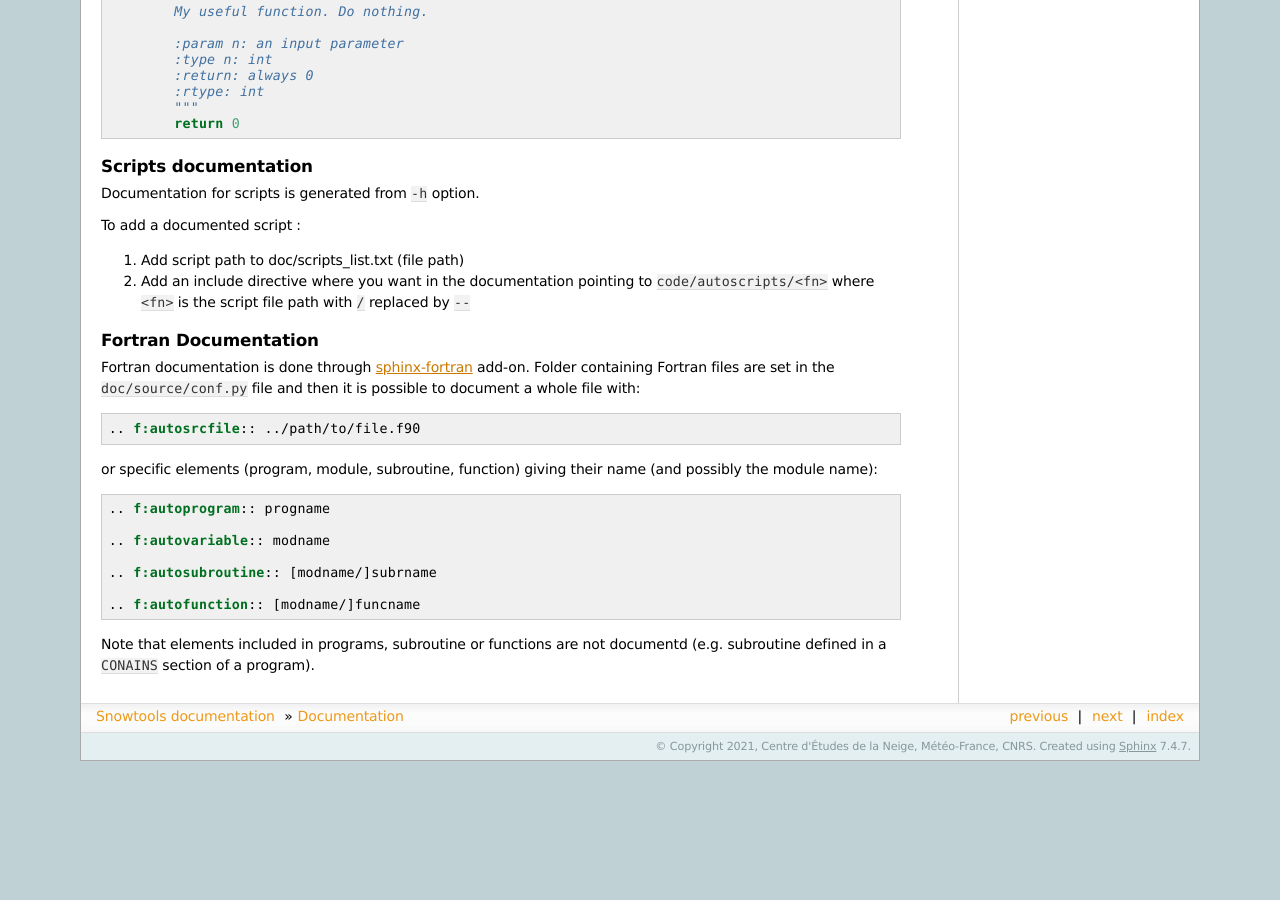
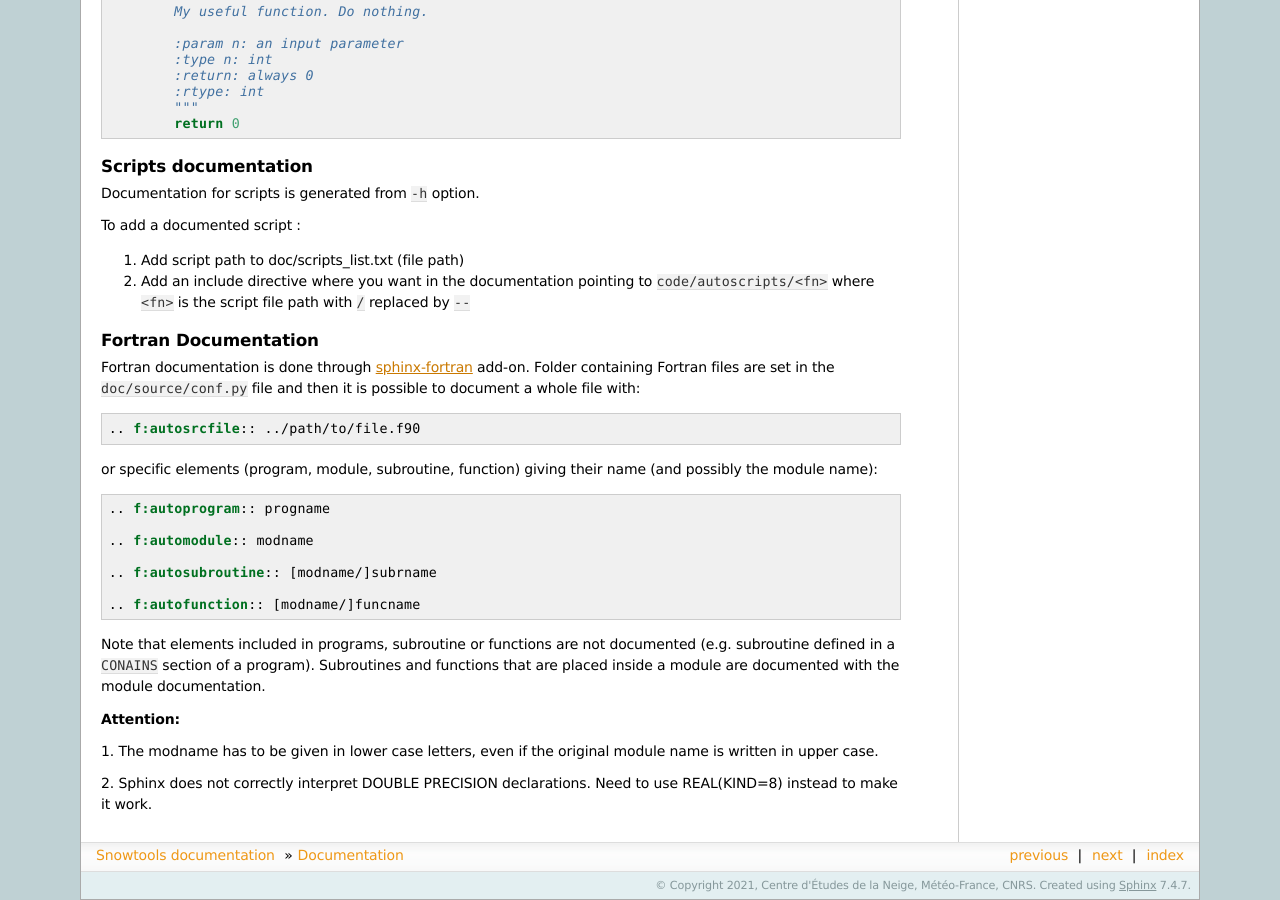
Before and after one commit to UMR-CNRM/snowtools, a Sphinx documentation site: the page built from doc/source/misc/doc.rst, in a window 1280 px wide and 900 px high, scrolled down 1261 px. Built offline with Sphinx 7.4.7, drawn with Linux system fonts in a browser that asks for light colours; formulas are drawn with MathJax 3; before the commit the page ends 2022 px from its top, so only the background shows below that.

Commit message:
some more documentation.

```diff
--- a/doc/source/code/fortran.rst
+++ b/doc/source/code/fortran.rst
@@ -23,10 +23,6 @@ The interpolation tool is written in FORTRAN
 
 .. f:autoprogram:: INTERPOLATE_SAFRAN
 
-.. f:autosubroutine:: INTERPOLATE_SAFRAN/READ_NML
-
-.. f:autosubroutine:: INTERPOLATE_SAFRAN/CHECK
-
 
 **Module SUBS**
 
--- a/doc/source/misc/doc.rst
+++ b/doc/source/misc/doc.rst
@@ -104,10 +104,21 @@ or specific elements (program, module, subroutine, function) giving their name (
 
    .. f:autoprogram:: progname
 
-   .. f:autovariable:: modname
+   .. f:automodule:: modname
 
    .. f:autosubroutine:: [modname/]subrname
 
    .. f:autofunction:: [modname/]funcname
 
-Note that elements included in programs, subroutine or functions are not documentd (e.g. subroutine defined in a ``CONAINS`` section of a program).
+Note that elements included in programs, subroutine or functions are not documented
+(e.g. subroutine defined in a ``CONAINS`` section of a program).
+Subroutines and functions that are placed inside a module are documented with the module
+documentation.
+
+**Attention:**
+
+1. The modname has to be given in lower case letters, even if the original
+module name is written in upper case.
+
+2. Sphinx does not correctly interpret DOUBLE PRECISION declarations.
+Need to use REAL(KIND=8) instead to make it work.
```
Also changed, not shown: 2 other files.
